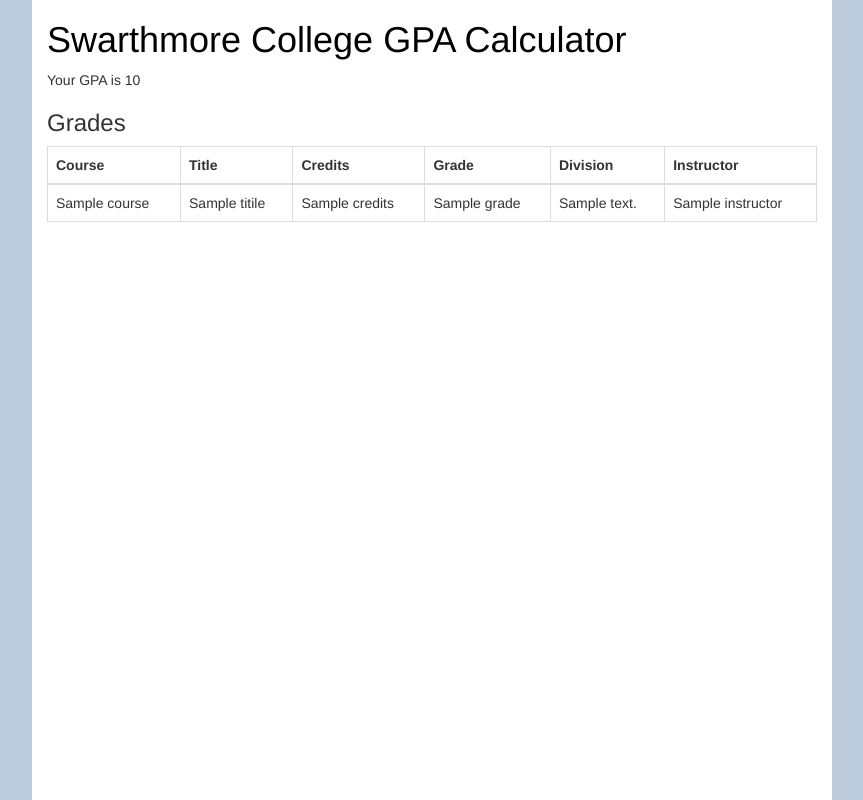
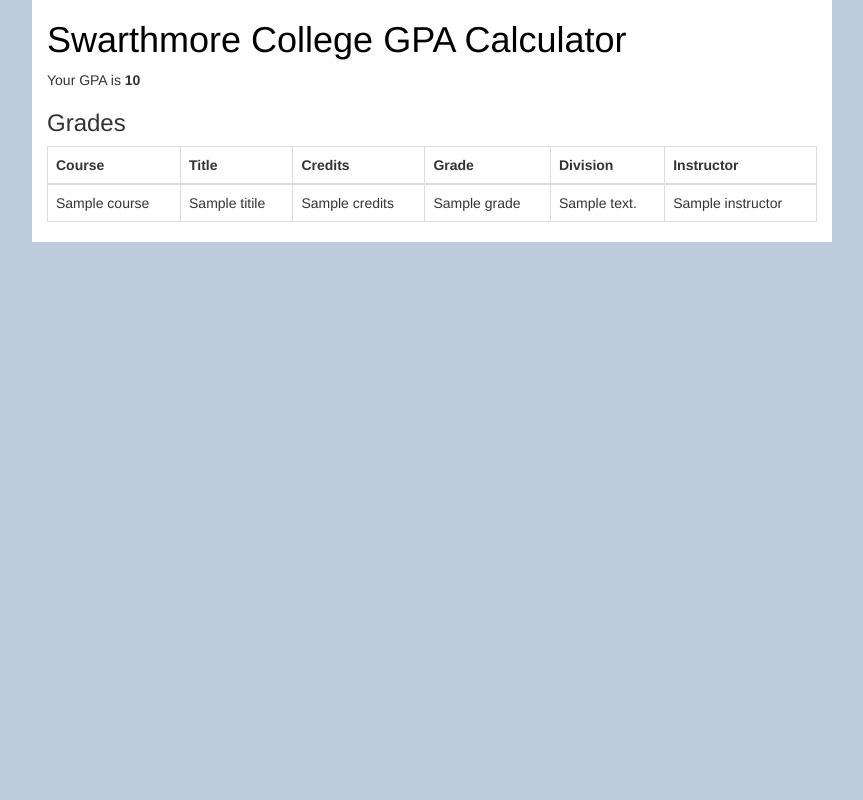
Before and after one commit to swat-sccs/swarthmore-gpa-calculator, a Flask app: template gpa_calc/templates/gpa.html in a window 1280 px wide. Shown: the whole page, without its empty margins (208-1071 px from the left). Run offline with Flask 2, Linux system fonts and the light colour scheme; the template is opened without the code that fills it: most values are stand-ins (such as "Sample title", 1, 10 or a date in 2020); some libraries are stand-ins or nearby versions.

Commit message:
Fix course list overflow issue

```diff
--- a/gpa_calc/static/css/styles.css
+++ b/gpa_calc/static/css/styles.css
@@ -8,12 +8,12 @@
 
 body {
   background-color: #bcccdc;
-  height: 100%;
+  min-height: 100%;
 }
 
 .content {
   background-color: white;
-  height: 100%;
+  min-height: 100%;
   max-width: 800px;
 }
 
@@ -31,3 +31,7 @@
   width: 100%;
   max-width: 100%;
 }
+
+span.gpa {
+  font-weight: bold;
+}
--- a/gpa_calc/templates/gpa.html
+++ b/gpa_calc/templates/gpa.html
@@ -1,6 +1,6 @@
 {% extends "base.html" %}
 {% block body %}
-  <p>Your GPA is {{ gpa | round(2) }}</p>
+  <p>Your GPA is <span class="gpa">{{ gpa | round(2) }}</span></p>
 
   <h3>Grades</h3>
   <table class="table table-bordered">
```
